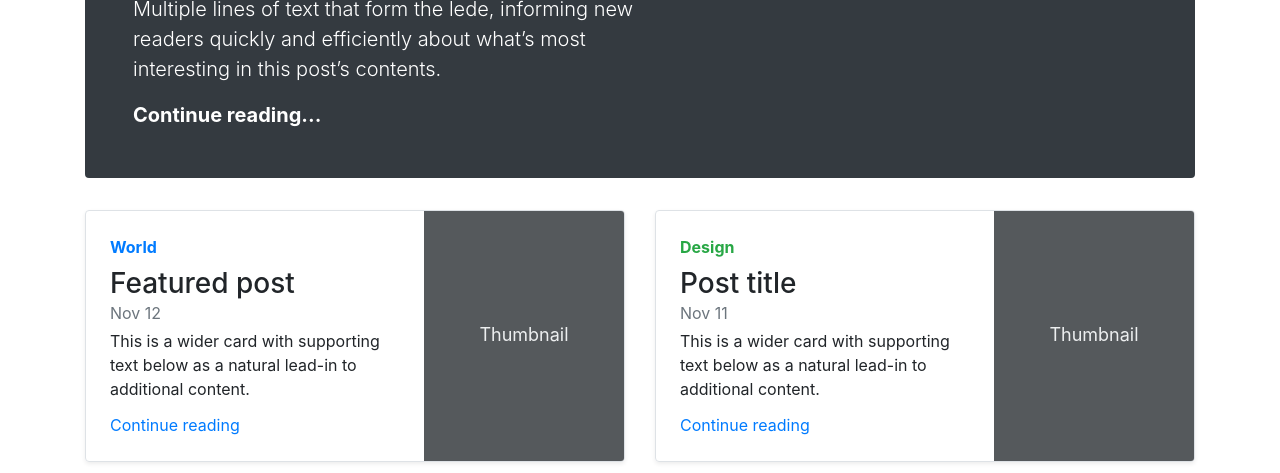
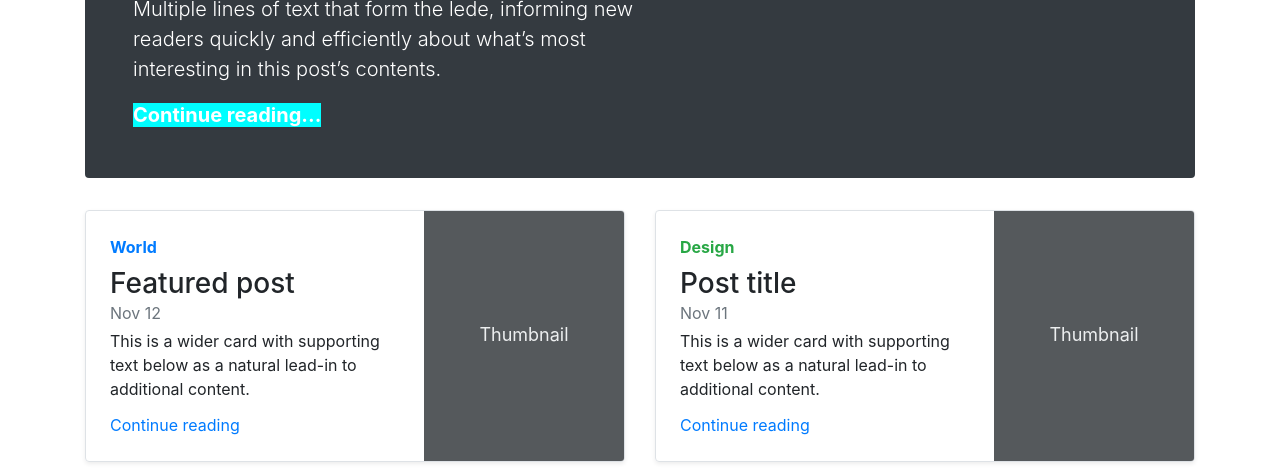
Before and after one commit to diogoandreteixeira/Strive-Homework-M2D7, a plain HTML site: page index.html in a window 1280 px wide. Shown: the part 327-800 px from the top of the page. Drawn offline with nearby package versions, Linux system fonts and the light colour scheme.

Commit message:
solved exercice 3

```diff
--- a/index.html
+++ b/index.html
@@ -30,6 +30,11 @@
         }
 
           /*   EX3) Write a selector to target the "continue reading..." inside the jumbotron */
+
+        .jumbotron div:last-of-type p>a {
+            background-color: aqua;
+        }
+
           /*   EX4) Write a selector to target the first blogpost */
            /*  EX5) Write a selector to target the "even" links in the navbar */
           /*   EX6) Write a selector to target the last blog post */
```
